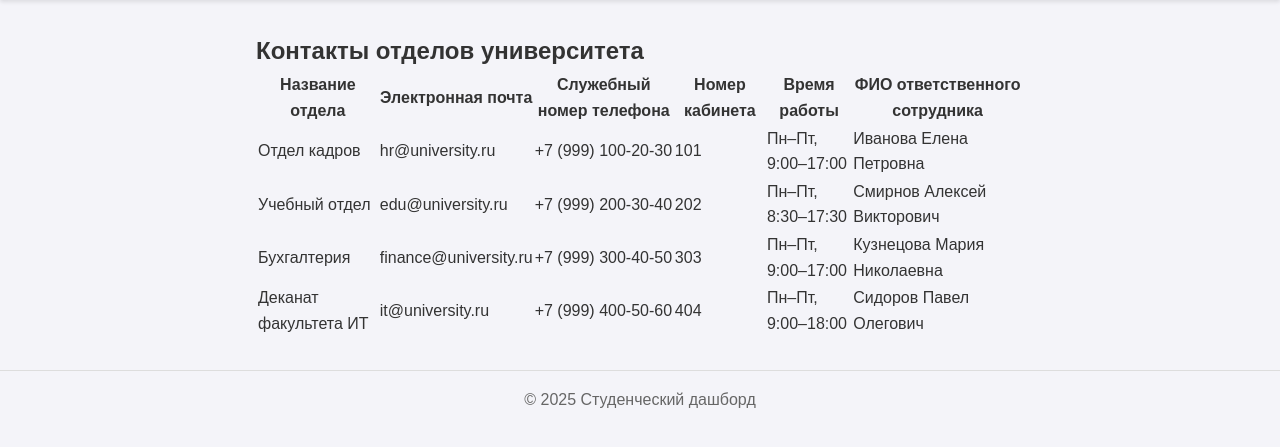
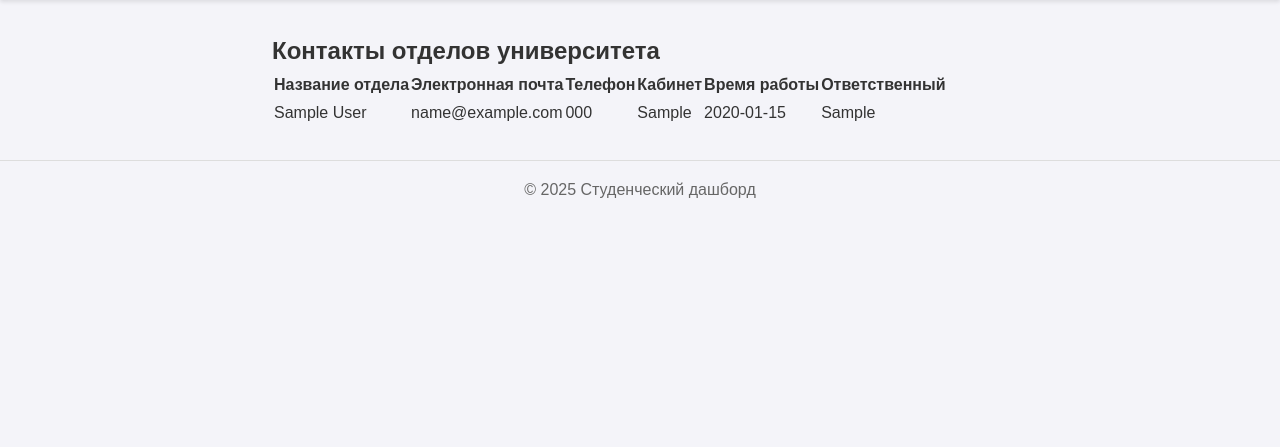
Before and after one commit to Ivan-Sokolov-Google/The-Main-Task, a Django app: page /departments/ in a window 1280 px wide. Shown: the part 78-525 px from the top of the page. Run offline with Django 5.2, Linux system fonts and the light colour scheme; tables that the repository leaves empty hold one stand-in row (values such as "Sample post").

Commit message:
исправил 3

```diff
--- a/templates/departments.html
+++ b/templates/departments.html
@@ -1,51 +1,36 @@
 {% extends 'base.html' %}
+
+{% block title %}Отделы университета{% endblock %}
+
 {% block content %}
-<div class="container mt-4">
-  <h2 class="mb-3">Контакты отделов университета</h2>
-  <table class="table table-bordered table-striped">
-    <thead class="table-dark">
+<div class="main-content">
+    <h2>Контакты отделов университета</h2>
+    <table class="department-table">
+        <thead>
             <tr>
                 <th>Название отдела</th>
                 <th>Электронная почта</th>
-        <th>Служебный номер телефона</th>
-        <th>Номер кабинета</th>
+                <th>Телефон</th>
+                <th>Кабинет</th>
                 <th>Время работы</th>
-        <th>ФИО ответственного сотрудника</th>
+                <th>Ответственный</th>
             </tr>
         </thead>
         <tbody>
+            {% for department in departments %}
             <tr>
-        <td>Отдел кадров</td>
-        <td>hr@university.ru</td>
-        <td>+7 (999) 100-20-30</td>
-        <td>101</td>
-        <td>Пн–Пт, 9:00–17:00</td>
-        <td>Иванова Елена Петровна</td>
+                <td>{{ department.name }}</td>
+                <td>{{ department.email }}</td>
+                <td>{{ department.phone }}</td>
+                <td>{{ department.room }}</td>
+                <td>{{ department.work_time }}</td>
+                <td>{{ department.employee }}</td>
             </tr>
+            {% empty %}
             <tr>
-        <td>Учебный отдел</td>
-        <td>edu@university.ru</td>
-        <td>+7 (999) 200-30-40</td>
-        <td>202</td>
-        <td>Пн–Пт, 8:30–17:30</td>
-        <td>Смирнов Алексей Викторович</td>
+                <td colspan="6">Отделы не добавлены.</td>
             </tr>
-      <tr>
-        <td>Бухгалтерия</td>
-        <td>finance@university.ru</td>
-        <td>+7 (999) 300-40-50</td>
-        <td>303</td>
-        <td>Пн–Пт, 9:00–17:00</td>
-        <td>Кузнецова Мария Николаевна</td>
-      </tr>
-      <tr>
-        <td>Деканат факультета ИТ</td>
-        <td>it@university.ru</td>
-        <td>+7 (999) 400-50-60</td>
-        <td>404</td>
-        <td>Пн–Пт, 9:00–18:00</td>
-        <td>Сидоров Павел Олегович</td>
-      </tr>
+            {% endfor %}
         </tbody>
     </table>
 </div>
```
Lines whose indentation alone changed are shown as unchanged.
